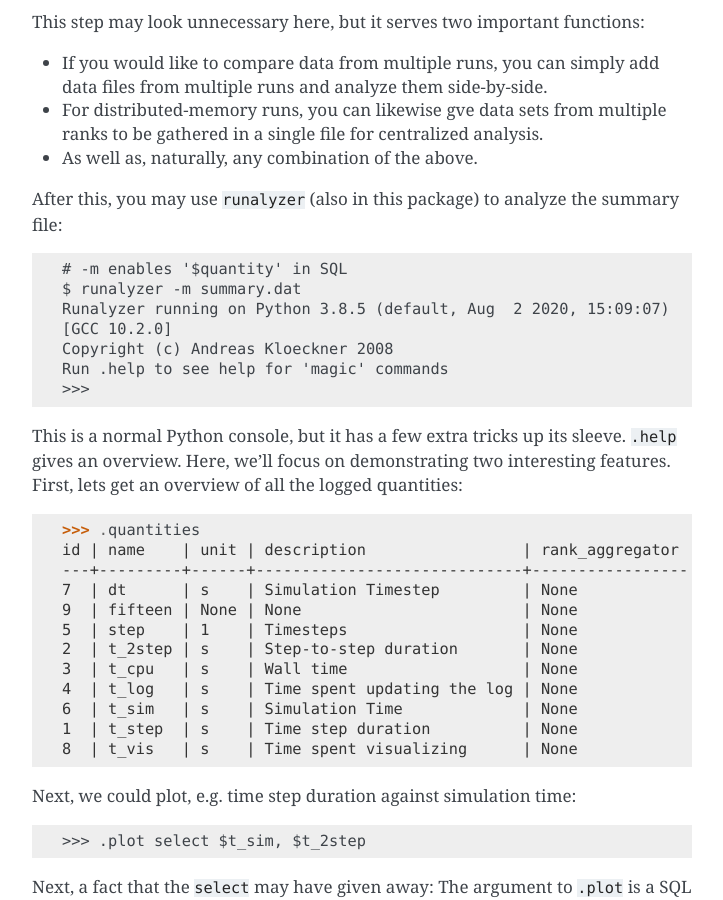
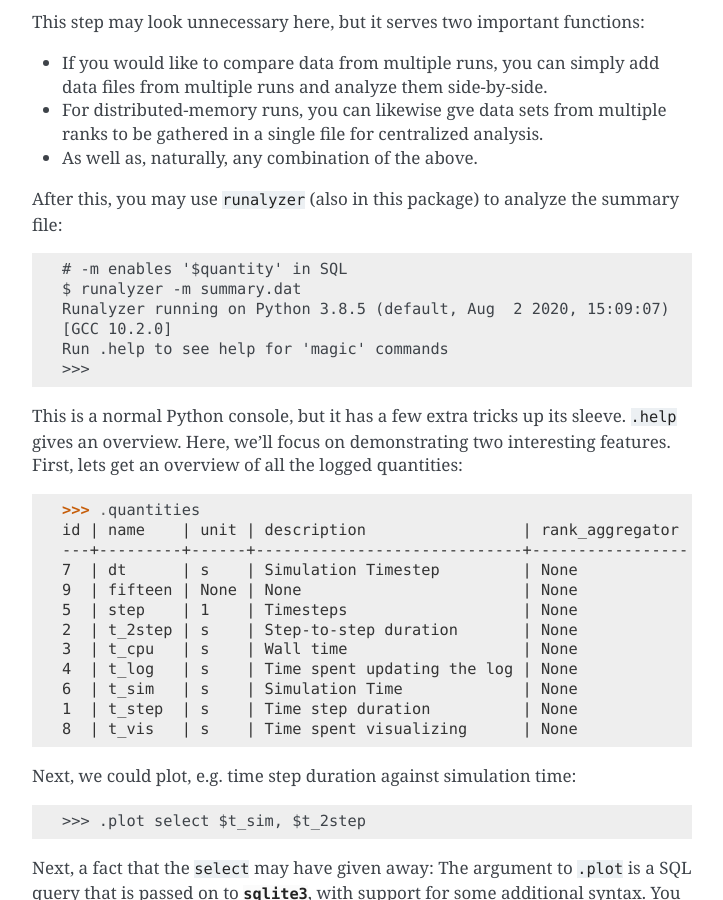
Before and after one commit to illinois-ceesd/logpyle, a Sphinx documentation site: the page built from doc/log.rst, in a window 1280 px wide and 900 px high, scrolled down 654 px. Shown: the whole window, without its empty margins (388-1111 px from the left). Built offline with Sphinx 7.4.7, drawn with Linux system fonts in a browser that asks for light colours.

Commit message:
remove outdated copyright statements (#24)

```diff
--- a/doc/log.rst
+++ b/doc/log.rst
@@ -39,7 +39,6 @@ the summary file::
     $ runalyzer -m summary.dat
     Runalyzer running on Python 3.8.5 (default, Aug  2 2020, 15:09:07)
     [GCC 10.2.0]
-    Copyright (c) Andreas Kloeckner 2008
     Run .help to see help for 'magic' commands
     >>>
 
```
Also changed, not shown: 1 other file.
